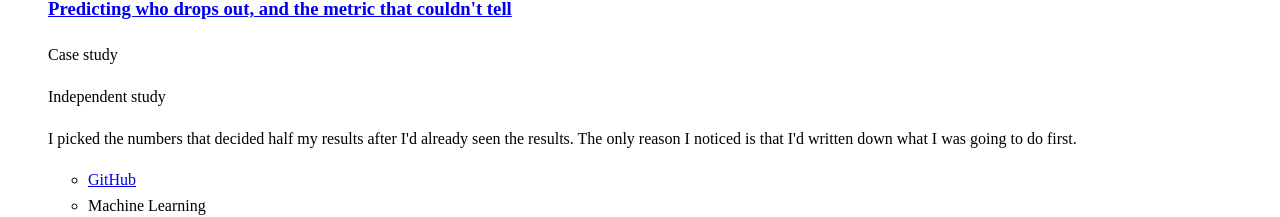
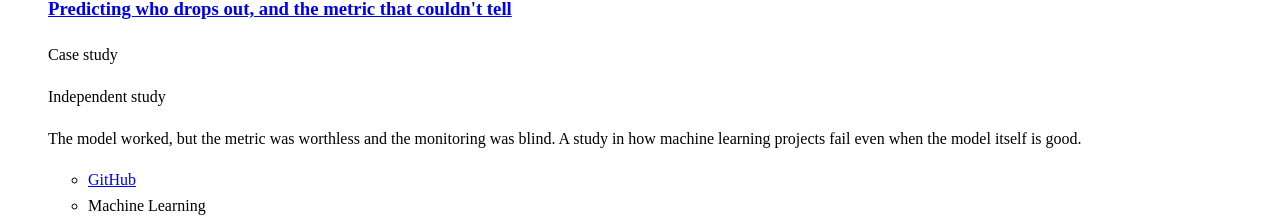
Before and after one commit to arshinsikka/portfolio, a React (Vite) app in the folder client/: page /projects in a window 1280 px wide. Shown: the part 3420-3637 px from the top of the page. Built offline with nearby package versions, Linux system fonts and the light colour scheme.

Commit message:
fix: Correct summary for early warning study

```diff
--- a/client/src/content/projects.ts
+++ b/client/src/content/projects.ts
@@ -508,7 +508,7 @@ export const projects: Project[] = [
     tier: "featured",
     group: "research",
     summary:
-      "I picked the numbers that decided half my results after I'd already seen the results. The only reason I noticed is that I'd written down what I was going to do first.",
+      "The model worked, but the metric was worthless and the monitoring was blind. A study in how machine learning projects fail even when the model itself is good.",
     body: [],
     sections: [
       {
```
